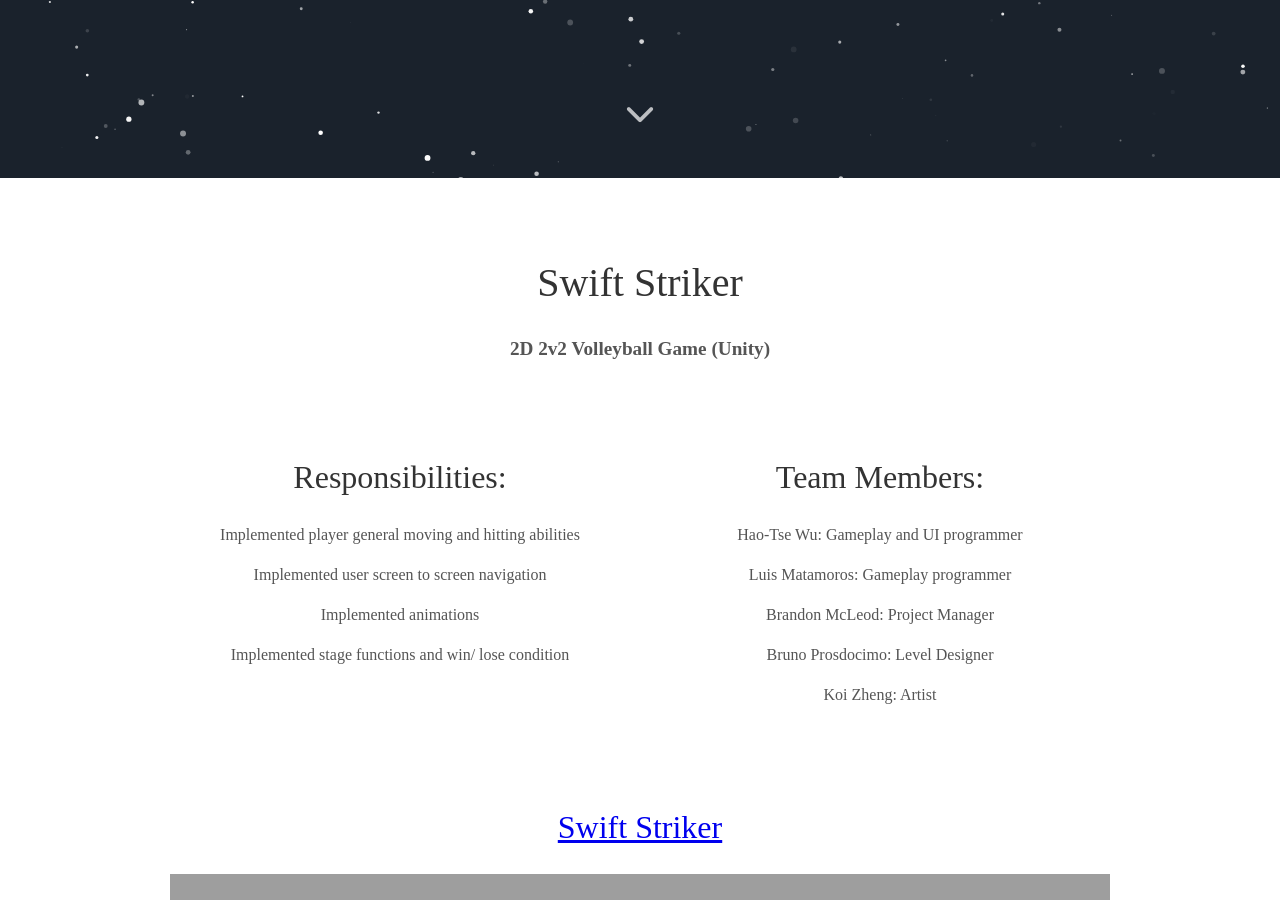
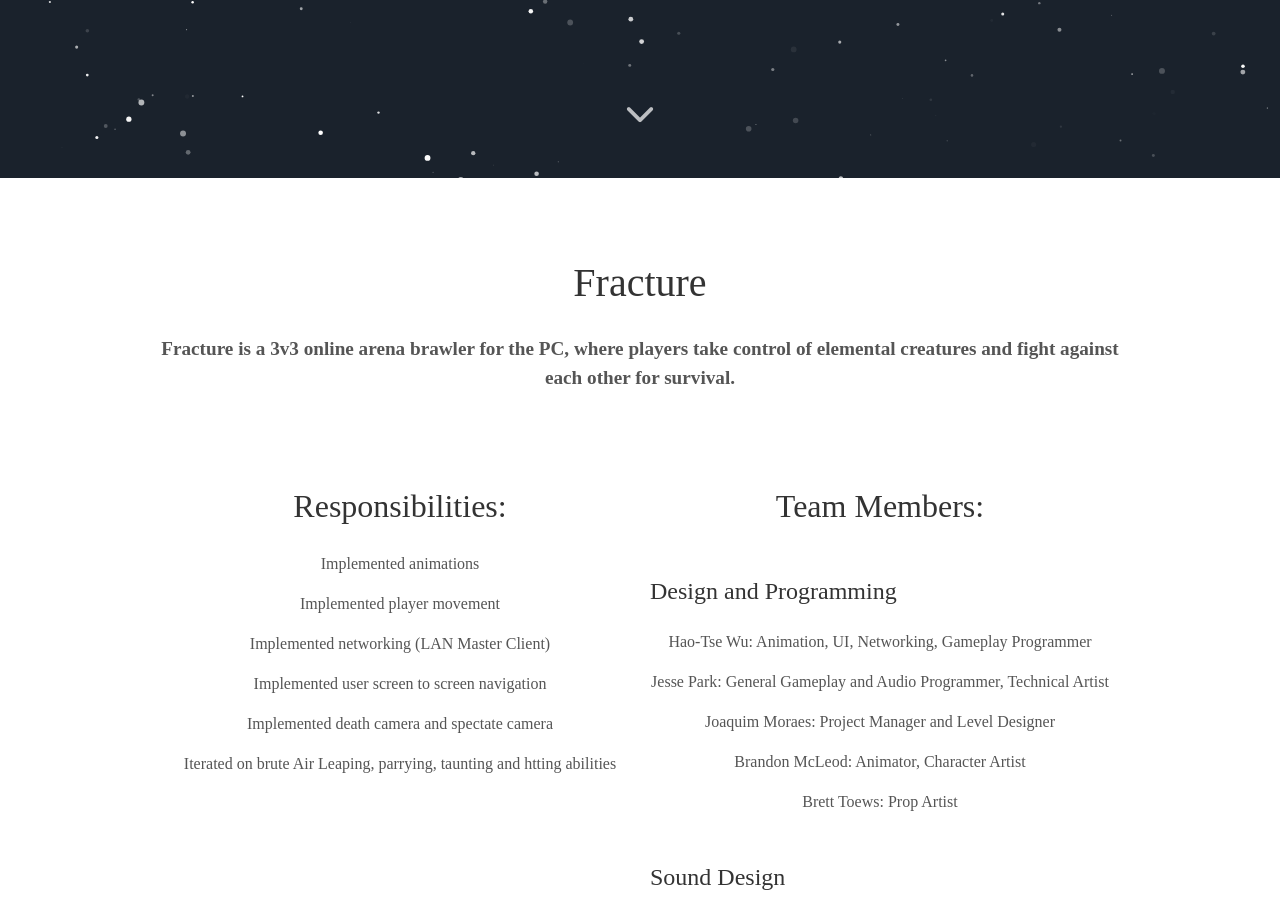
Before and after one commit to Maxroo/Maxroo.github.io, a Jekyll site: the page built from fracture.html, in a window 1280 px wide and 900 px high, scrolled down 722 px. Built offline with Jekyll 4.4.1, drawn with Linux system fonts in a browser that asks for light colours; nearby versions of some CDN libraries; some web fonts are replaced; comment, search, counter and statistics services are not loaded; some of the changed text lies outside the part shown; grey boxes are pictures that could not be loaded.

Commit message:
update sw test2 and fracture test1

```diff
--- a/_includes/about.html
+++ b/_includes/about.html
@@ -14,7 +14,7 @@
   </div>
 
   <div class="tech">
-    <h2><a href="http://community.vfs.com/arcade/game/fracture/">Fracture</a></h2>
+    <h2><a href="../fracture.html">Fracture</a></h2>
     <div class="videoWrapper">
       <iframe width="420" height="315" src="https://www.youtube.com/embed/0b1LrsRwtZo" frameborder="0"
         allow="accelerometer;  encrypted-media; gyroscope; " allowfullscreen></iframe>
--- a/_includes/fracture.html
+++ b/_includes/fracture.html
@@ -1,18 +1,56 @@
 
 <div class="user-details">
-    <h1>Projects</h1>
+    <h1>Fracture</h1>
+    <p class="content" style="font-weight: bold">Fracture is a 3v3 online arena brawler for the PC,
+      where players take control of elemental creatures and fight against each other for survival.</p>
+</div>
+<div class="user">
+  <div class="tech">
+    <h2 style="text-align: center">Responsibilities: </h2>
+    <p class="content">Implemented animations</p>
+    <p class="content">Implemented player movement</p>
+    <p class="content">Implemented networking (LAN Master Client)</p>
+    <p class="content">Implemented user screen to screen navigation</p>
+    <p class="content">Implemented death camera and spectate camera</p>
+    <p class="content">Iterated on brute Air Leaping, parrying, taunting and htting abilities</p>
+  </div>
+  <div class="tech">
+      <h2 style="text-align: center">Team Members:</h2>
+      <h3 style="text-align: left">Design and Programming</h3>
+      <p class="content">Hao-Tse Wu: Animation, UI, Networking, Gameplay Programmer</p>
+      <p class="content">Jesse Park: General Gameplay and Audio Programmer, Technical Artist</p>
+      <p class="content">Joaquim Moraes:  Project Manager and Level Designer</p>
+      <p class="content">Brandon McLeod: Animator, Character Artist</p>
+      <p class="content">Brett Toews: Prop Artist</p>
+      <h3 style="text-align: left">Sound Design</h3>
+      <p class="content">Geofrey Cannok</p>
+      <p class="content">Ryan Steinbachn</p>
+      <p class="content">Kyle Maguire</p>
+      <p class="content">John Diamzon</p>
+
+
+
+  </div>
 </div>
   <div class="user">
+    <div class = "tech">
+        <div class="videoWrapper">
+            <iframe width="420" height="315" src="https://www.youtube.com/embed/0b1LrsRwtZo" frameborder="0"
+              allow="accelerometer;  encrypted-media; gyroscope; " allowfullscreen></iframe>
+          </div>
+    </div>
+  </div>
+  <div class="user">
+      <div class = "tech">
+          <p style="text-align: left"><a href="../index.html">Back</a></p>
+      </div>
+      <div class = "tech">
+      </div>
+      <div class = "tech">
+      </div>
+    </div>
 
 
-    <div class="tech">
-      <h2>Fracture</h2>
-      <div class="videoWrapper">
-      <iframe width="420" height="315" src="https://www.youtube.com/embed/0b1LrsRwtZo" frameborder="0" allow="accelerometer; autoplay; encrypted-media; gyroscope; picture-in-picture" allowfullscreen></iframe>
-    </div>
-      <p>3 v 3 arena brawler where player pick one of the monster knock other player out of the stage.</p>
-    </div>
-  </div>
 
 <style>
   * {
--- a/_includes/swift_striker.html
+++ b/_includes/swift_striker.html
@@ -22,7 +22,6 @@
 </div>
   <div class="user">
     <div class = "tech">
-      <h2><a href="../index2.html">Swift Striker</a></h2>
       <div class="videoWrapper">
       <iframe width="420" height="315" src="https://www.youtube.com/embed/wY7w1Y49CyE" frameborder="0" allow="accelerometer; autoplay; encrypted-media; gyroscope; picture-in-picture" allowfullscreen></iframe>
       </div>
@@ -30,7 +29,7 @@
   </div>
   <div class="user">
       <div class = "tech">
-          <p style="text-align: left"><a href="../../index.html"></a>Back</p>
+          <p style="text-align: left"><a href="../index.html">Back</a></p>
       </div>
       <div class = "tech">
       </div>
--- a/_layouts/fracture.html
+++ b/_layouts/fracture.html
@@ -6,7 +6,7 @@
       {% include header.html %}
 
       <section id="about">
-        {% include swift_striker.html %}
+        {% include fracture.html %}
       </section>
         {{ content }}
       {% include footer.html %}
```
Also changed, not shown: _includes/silver_bullet.html (deleted, +0 -35 lines).
